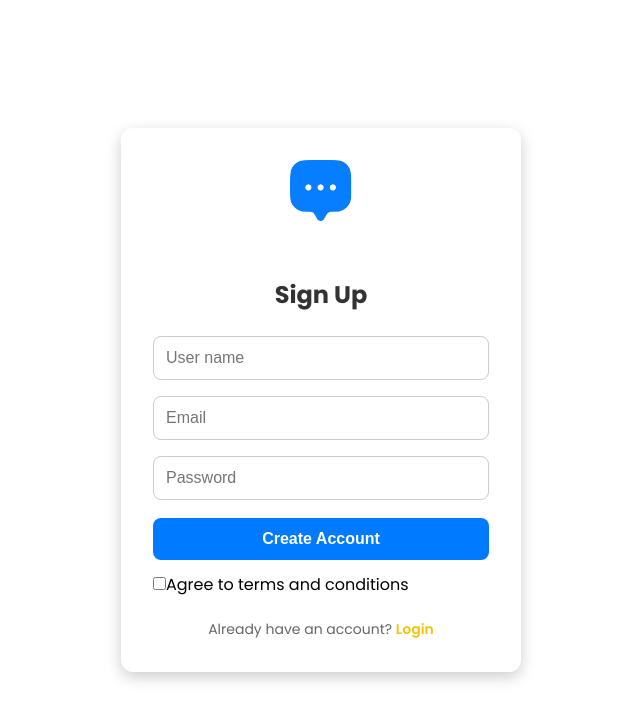
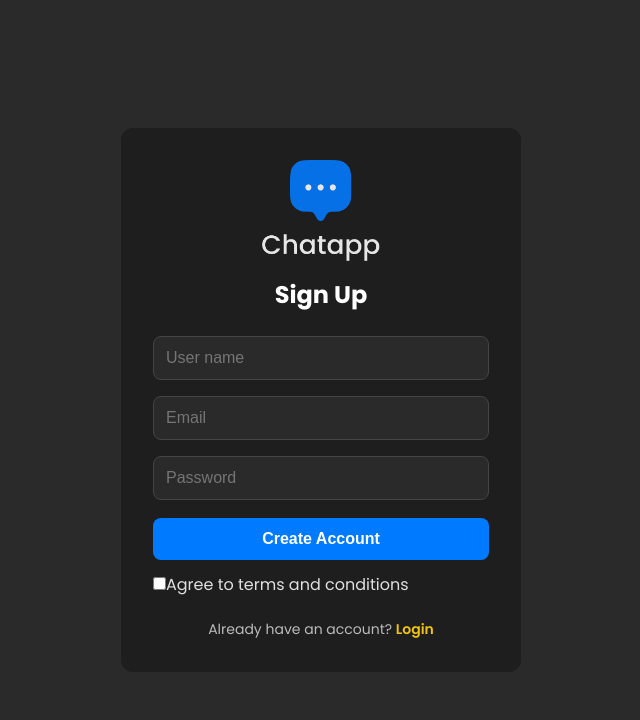
Before and after one commit to bvvivek6/Chat-App, a React (Vite) app: page / in a window 1280 px wide. Shown: the top 720 px of the page, without its empty margins (319-959 px from the left). Built offline with nearby package versions, Linux system fonts and the light colour scheme.

Commit message:
update styles for dark theme across ChatBox, Chat, and Login components

```diff
--- a/src/components/ChatBox/ChatBox.css
+++ b/src/components/ChatBox/ChatBox.css
@@ -1,7 +1,7 @@
 .chat-box {
   height: 80vh;
   width: 600px;
-  background-color: #222;
+  background-color: #1b1b1b;
   color: #fff;
   position: relative;
   font-family: Arial, sans-serif;
@@ -51,8 +51,7 @@
   bottom: 0;
   left: 0;
   right: 0;
-  background-color: #17171784; /* Dark background */
-  backdrop-filter: blur(10px);
+  background-color: #1b1b1b; /* Dark background */
 }
 .chat-input input {
   flex-grow: 1;
--- a/src/pages/chat/Chat.css
+++ b/src/pages/chat/Chat.css
@@ -1,5 +1,5 @@
 body {
-  background-color: #ffffff;
+  background-color: #2a2a2a;
 }
 
 .chat {
--- a/src/pages/login/Login.css
+++ b/src/pages/login/Login.css
@@ -2,12 +2,13 @@
 
 body {
   font-family: "Poppins", "DM Sans", sans-serif;
-  background-color: #f4f4f4;
+  background-color: #121212; /* Dark background */
   display: flex;
   justify-content: center;
   align-items: center;
   height: 100vh;
   margin: 0;
+  color: #e0e0e0; /* Light text */
 }
 
 /* Login Container */
@@ -16,10 +17,9 @@
   flex-direction: column;
   align-items: center;
   justify-content: center;
-  background-color: white;
+  background-color: #1e1e1e; /* Darker container */
   padding: 2rem;
   border-radius: 12px;
-  box-shadow: 0 5px 15px rgba(0, 0, 0, 0.2);
   width: 400px;
 }
 
@@ -28,6 +28,7 @@
   width: 120px;
   height: auto;
   margin-bottom: 1rem;
+  filter: brightness(0.9); /* Adjust logo brightness */
 }
 
 /* Login Form */
@@ -39,7 +40,7 @@
 
 .loginForm h2 {
   text-align: center;
-  color: #333;
+  color: #ffffff; /* White heading */
   margin-bottom: 1rem;
 }
 
@@ -48,15 +49,18 @@
   width: 100%;
   padding: 12px;
   margin: 8px 0;
-  border: 1px solid #ccc;
+  border: 1px solid #444; /* Dark border */
   border-radius: 8px;
   font-size: 16px;
+  background-color: #2a2a2a; /* Darker input field */
+  color: #ffffff;
   outline: none;
-  transition: border 0.3s ease;
+  transition: border 0.3s ease, background 0.3s ease;
 }
 
 .form-input:focus {
   border-color: #007bff;
+  background-color: #333; /* Slightly lighter on focus */
 }
 
 /* Button */
@@ -92,7 +96,7 @@
 
 .login-term p {
   font-size: 14px;
-  color: #666;
+  color: #bbb;
 }
 
 /* Forgot Password & Toggle */
@@ -103,7 +107,7 @@
 
 .login-toggle {
   font-size: 14px;
-  color: #666;
+  color: #bbb;
 }
 
 .login-toggle span {
```
